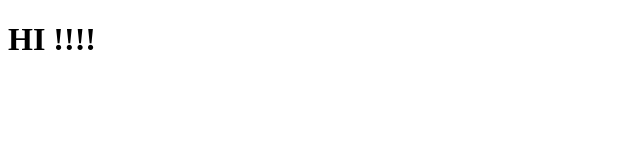
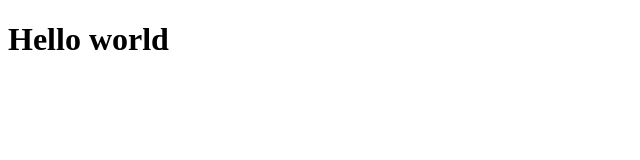
Before and after one commit to andimdina/dw, a plain HTML site: page index.html in a window 1280 px wide. Shown: the whole page, without its empty margins (0-640 px from the left). Drawn offline with Linux system fonts and the light colour scheme.

Commit message:
index.html
changed up

```diff
--- a/index.html
+++ b/index.html
@@ -1,6 +1,6 @@
 <!DOCTYPE html>
 <html>
-<body>
-<h1>HI !!!!</h1>
-</body>
+  <body>
+    <h1>Hello world</h1>
+  </body>
 </html>
```
